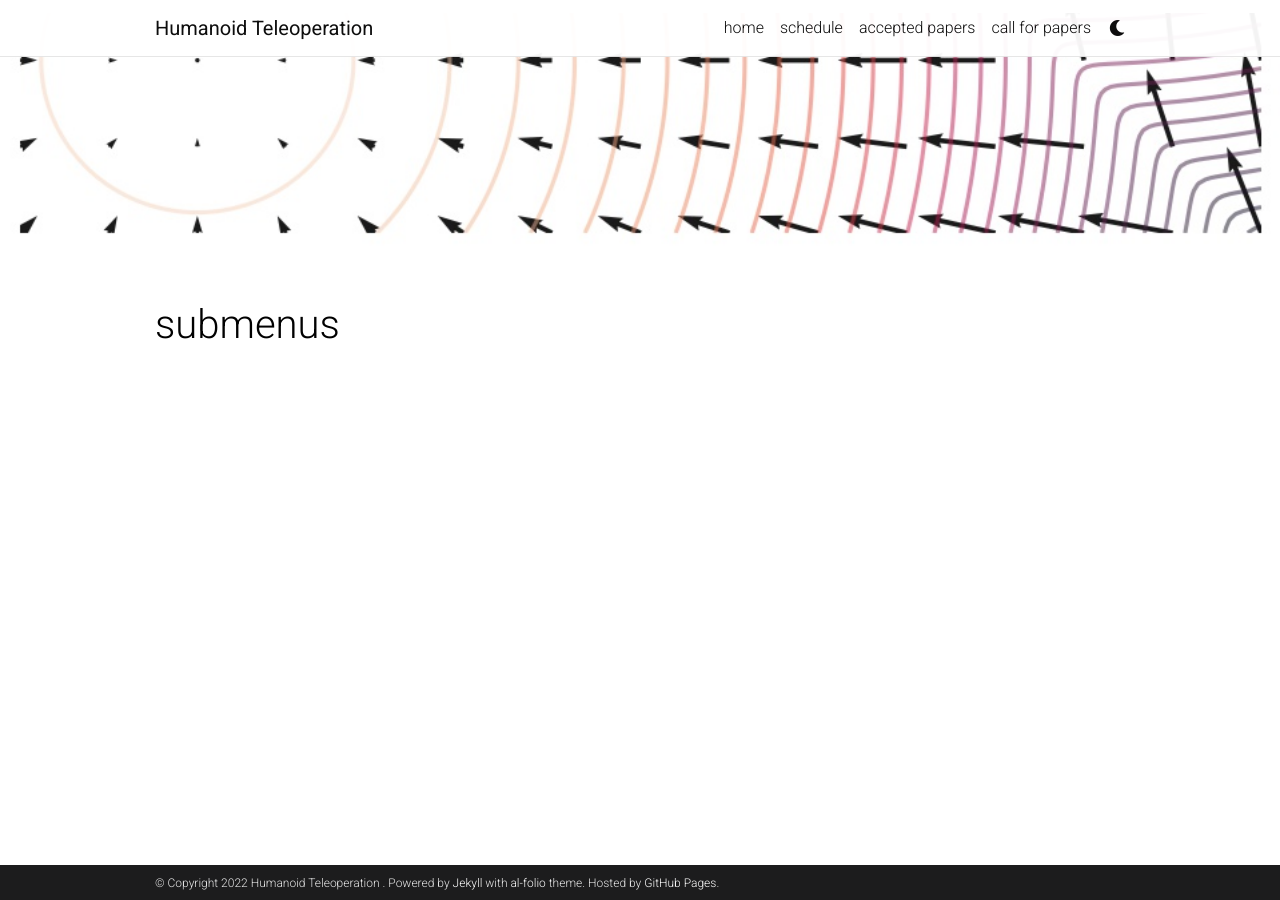
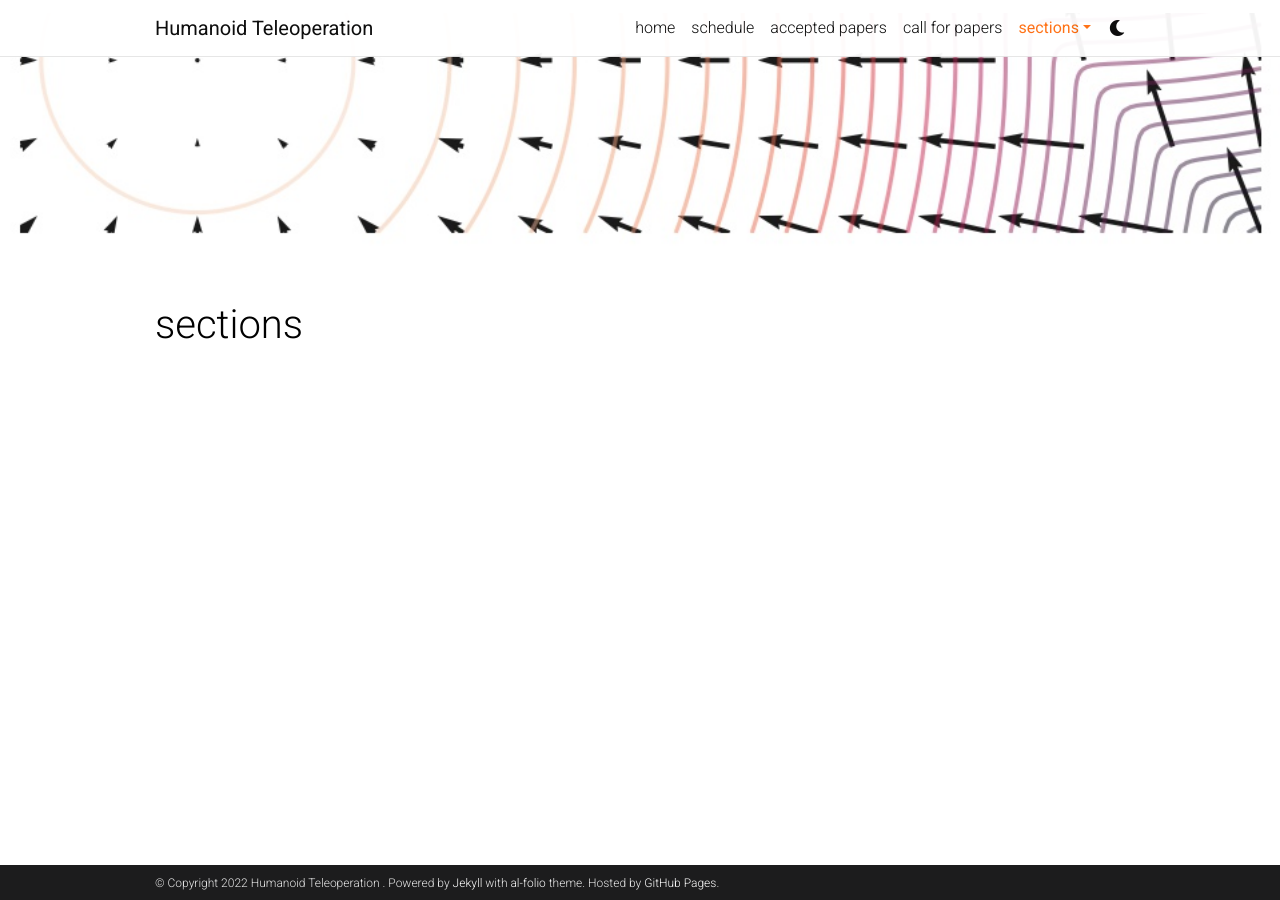
Before and after one commit to Humanoid-Teleoperation/humanoid-teleoperation.github.io, a Jekyll site: the page built from _pages/dropdown.md, in a window 1280 px wide. Built offline with Jekyll 4.4.1, drawn with Linux system fonts in a browser that asks for light colours; full-size pictures stand in for the smaller copies a plugin makes; comment, search, counter and statistics services are not loaded; a style sheet for code colours, icons or effects is not loaded; some of the changed lines change nothing that is shown.

Commit message:
update the first page

```diff
--- a/_pages/dropdown.md
+++ b/_pages/dropdown.md
@@ -1,13 +1,13 @@
 ---
 layout: page
-title: submenus
-nav: false
-nav_order: 6
+title: sections
+nav: true
+nav_order: 4
 dropdown: true
 children:
-    - title: publications
-      permalink: /publications/
+    - title: I. INTRODUCTION
+      permalink: /introduction/
     - title: divider
-    - title: projects
-      permalink: /projects/
+    - title: II. TELEOPERATION SYSTEM AND DEVICES
+      permalink: /teleop-sys-devices/
 ---
```
